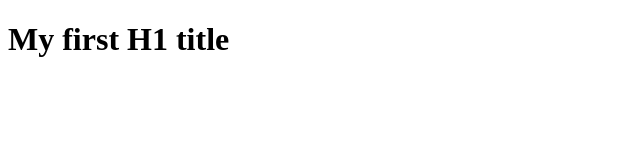
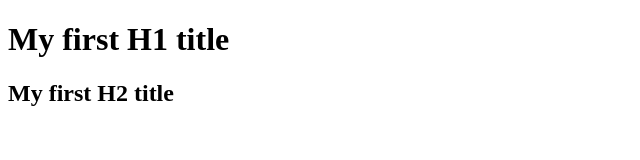
Before and after one commit to matth2t1h/wcs_helloWorld, a plain HTML site: page index.html in a window 1280 px wide. Shown: the whole page, without its empty margins (0-640 px from the left). Drawn offline with Linux system fonts and the light colour scheme.

Commit message:
Adding a first H2 title

```diff
--- a/index.html
+++ b/index.html
@@ -7,5 +7,6 @@
 	</head>
 	<body>
 		<h1>My first H1 title</h1>
+		<h2>My first H2 title</h2>
 	</body>
 </html>
```
